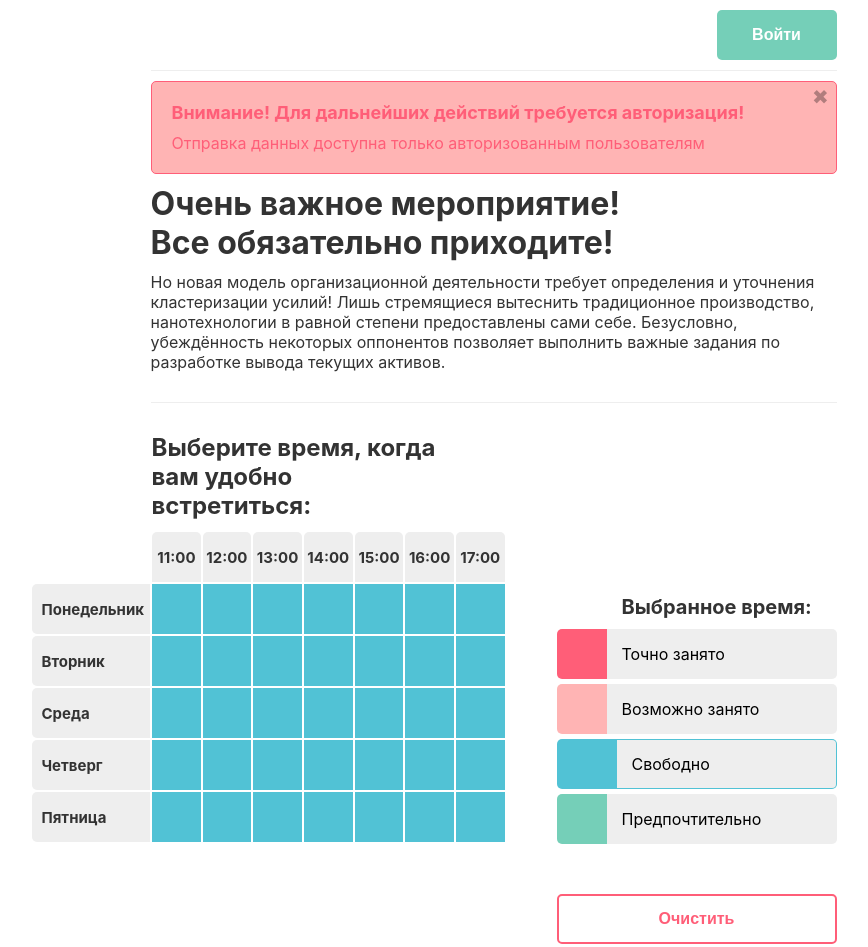
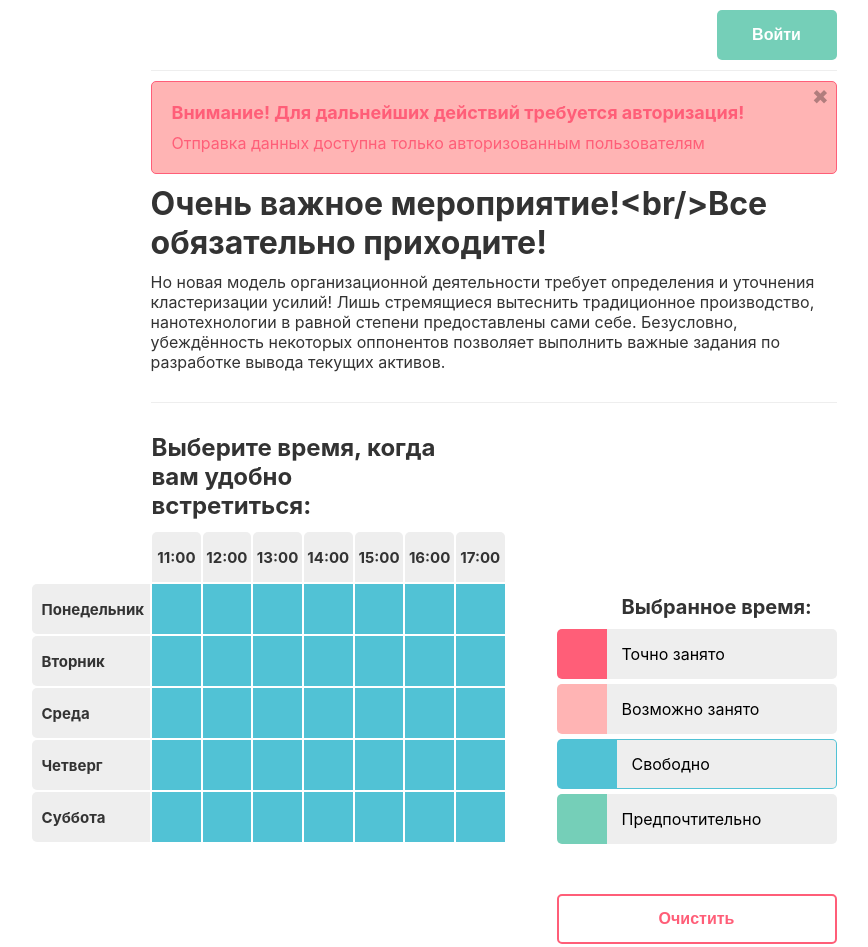
Before and after one commit to fmvasilenko/calendar, a React (Create React App) app: page /table in a window 1280 px wide. Shown: the top 947 px of the page, without its empty margins (207-1075 px from the left). Built offline with nearby package versions, Linux system fonts and the light colour scheme; no server answers.

Commit message:
started connecting Table with redux/event

```diff
--- a/src/pages/Table/Table.tsx
+++ b/src/pages/Table/Table.tsx
@@ -1,5 +1,5 @@
 import { useEffect } from 'react';
-import { useDispatch } from 'react-redux';
+import { useDispatch, useSelector } from 'react-redux';
 import queryString from 'query-string';
 
 import { setEventId } from '../../core/eventId/actions';
@@ -11,14 +11,17 @@ import ToolsPanel from '../../shared/view/components/ToolsPanel/ToolsPanel';
 import PageHeader from '../../shared/view/components/Header/Header';
 
 import { Page, Header, Description, Title, Content, TableTitle, Sidebar, Text } from './Table.style';
+import { ReduxStore } from '../../core/rootReducer';
 
 const tableProps = {
-  days: ['Понедельник', 'Вторник', 'Среда', 'Четверг', 'Пятница'],
+  days: ['Понедельник', 'Вторник', 'Среда', 'Четверг', 'Суббота'],
   hours: ['11:00', '12:00', '13:00', '14:00', '15:00', '16:00', '17:00']
 }
 
 const Table = (): JSX.Element => {
-  const { hours } = tableProps;
+  const event = useSelector((state: ReduxStore) => state.event);
+  const hours = event ? event.hours : tableProps.hours;
+
   const tableSize = hours.length * 50 + hours.length - 1 + 121;
 
   const dispatch = useDispatch();
@@ -35,14 +38,14 @@ const Table = (): JSX.Element => {
         <PageHeader />
       </Header>
       <Description>
-        <Title>Очень важное мероприятие!<br/>Все обязательно приходите!</Title>
+        <Title>{ event?.name || 'Очень важное мероприятие!<br/>Все обязательно приходите!' }</Title>
         <Text>
           Но новая модель организационной деятельности требует определения и уточнения кластеризации усилий! Лишь стремящиеся вытеснить традиционное производство, нанотехнологии в равной степени предоставлены сами себе. Безусловно, убеждённость некоторых оппонентов позволяет выполнить важные задания по разработке вывода текущих активов.
         </Text>
       </Description>
       <Content>
         <TableTitle>Выберите время, когда вам удобно встретиться:</TableTitle>
-        <CalendarTable {...tableProps}/>
+        <CalendarTable {...(event || tableProps)}/>
       </Content>
       <Sidebar>
         <ToolsPanel />
--- a/src/pages/Table/components/SubmitArea/SubmitArea.tsx
+++ b/src/pages/Table/components/SubmitArea/SubmitArea.tsx
@@ -15,7 +15,7 @@ const tableProps = {
 const SubmitArea = (): JSX.Element => {
   const { days, hours } = tableProps;
   const dispatch = useDispatch();
-  const formStatus = useSelector((state: ReduxStore) => state.formStatus);
+  const { formStatus } = useSelector((state: ReduxStore) => state);
 
   const clearTable = () => {
     dispatch(setTable(days.map(() => hours.map(() => 'free'))));
```
Also changed, not shown: 1 other file (tests, documents, lock files or other folders).
